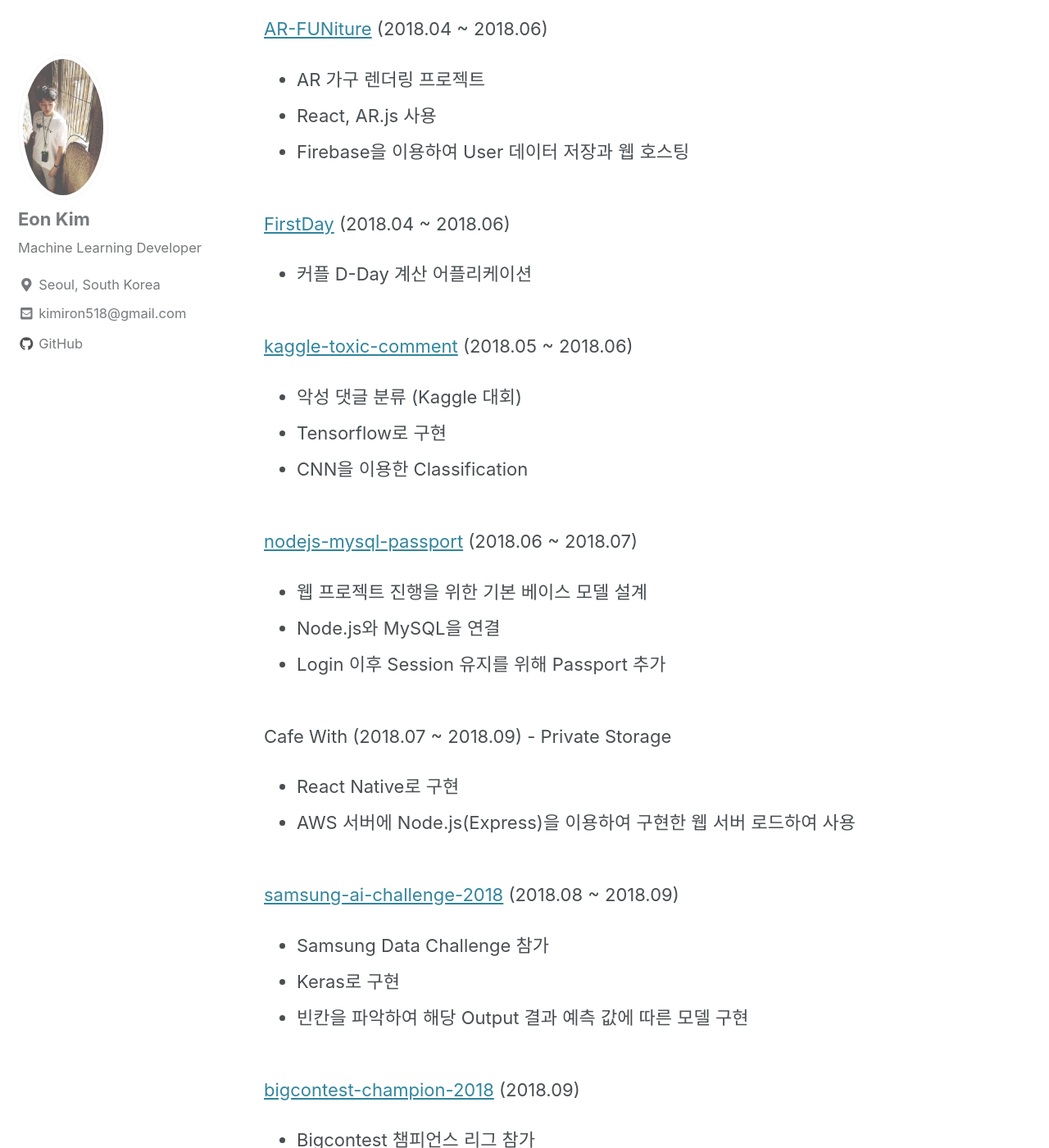
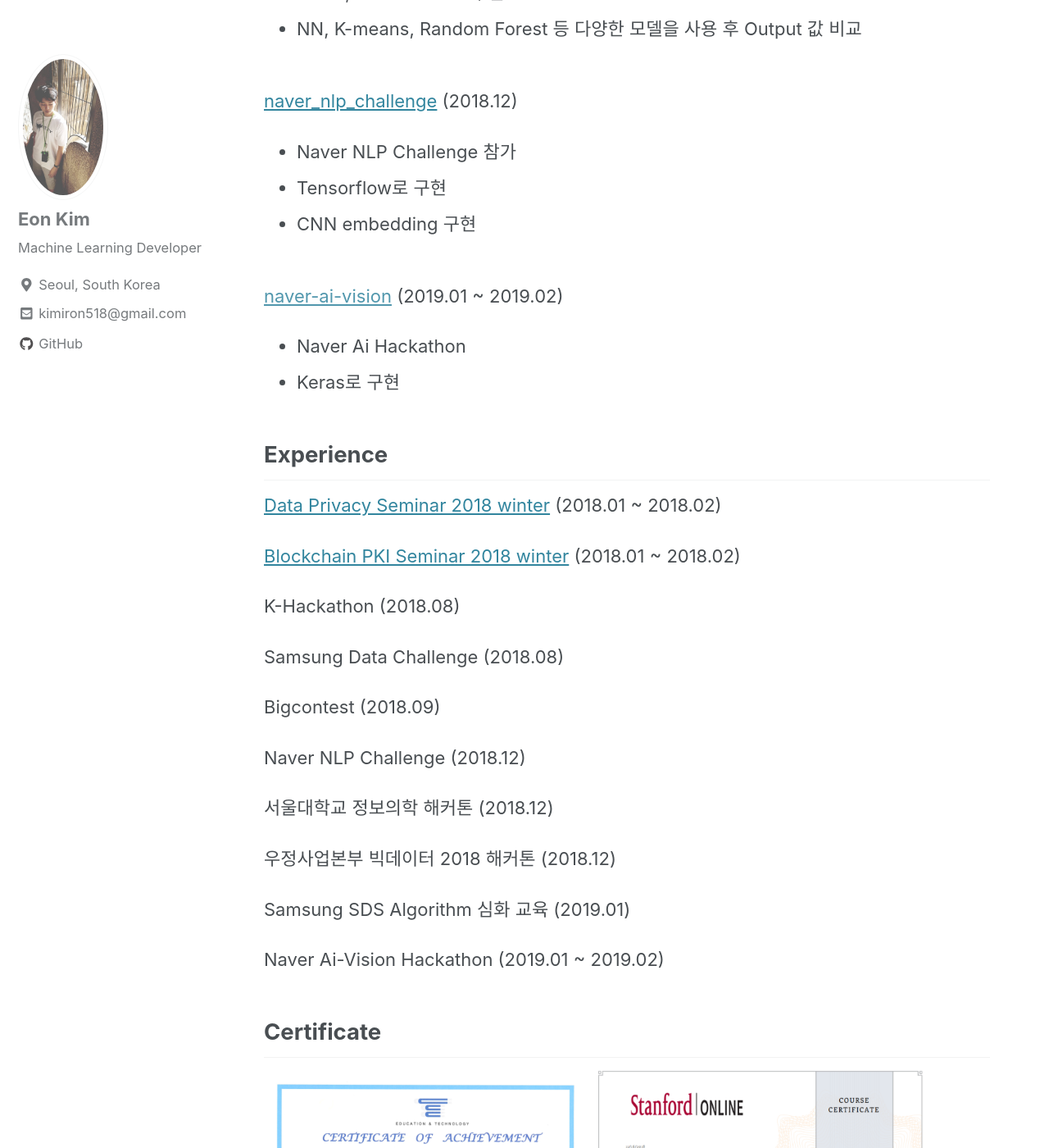
Before and after one commit to thisisiron/thisisiron.github.io, a Jekyll site: the page built from _pages/about.md, in a window 1280 px wide and 1400 px high, scrolled down 1578 px. Shown: the whole window at 82% size. Built offline with Jekyll 4.4.1, drawn with Linux system fonts in a browser that asks for light colours; cached includes are drawn as plain includes; nearby versions of some CDN libraries; some of the changed text lies outside the part shown.

Commit message:
update abouts

```diff
--- a/_pages/about.md
+++ b/_pages/about.md
@@ -15,7 +15,69 @@
 ## Education
 Computer Engineering, MyongJi Univ.
 
-## Projects
+## Project
+<sub>해당 프로젝트 명을 누르면 해당 스토리지로 이동.</sub>
+<br>
+
+[kaggle-toxic-comment](https://github.com/thisisiron/kaggle-toxic-comment) (2018.05 ~ 2018.06)
+- 악성 댓글 분류 (Kaggle 대회)
+- Tensorflow로 구현
+- CNN을 이용한 Classification
+<br><br>
+
+[samsung-ai-challenge-2018](https://github.com/thisisiron/samsung-ai-challenge-2018) (2018.08 ~ 2018.09)
+- Samsung Data Challenge 참가
+- Keras로 구현
+- 빈칸을 파악하여 해당 Output 결과 예측 값에 따른 모델 구현
+<br><br>
+
+[bigcontest-champion-2018](https://github.com/thisisiron/bigcontest-champion-2018) (2018.09)
+- Bigcontest 챔피언스 리그 참가
+- Keras, Scikit learn로 구현
+- NN, K-means, Random Forest 등 다양한 모델을 사용 후 Output 값 비교
+<br><br>
+
+[naver_nlp_challenge](https://github.com/thisisiron/naver_nlp_challenge) (2018.12)
+- Naver NLP Challenge 참가
+- Tensorflow로 구현
+- CNN embedding 구현
+<br><br>
+
+[naver-ai-vision]() (2019.01 ~ 2019.02)
+- Naver Ai Hackathon
+- Keras로 구현
+
+
+## Experience
+[Data Privacy Seminar 2018 winter](http://hmcl.mju.ac.kr/doku.php?id=lab:labmain) (2018.01 ~ 2018.02)
+
+[Blockchain PKI Seminar 2018 winter](http://hmcl.mju.ac.kr/doku.php?id=lab:labmain) (2018.01 ~ 2018.02)
+
+K-Hackathon (2018.08)
+
+Samsung Data Challenge (2018.08)
+
+Bigcontest (2018.09)
+
+Naver NLP Challenge (2018.12)
+
+서울대학교 정보의학 해커톤 (2018.12)
+
+우정사업본부 빅데이터 2018 해커톤 (2018.12)
+
+Samsung SDS Algorithm 심화 교육 (2019.01)
+
+Naver Ai-Vision Hackathon (2019.01 ~ 2019.02)
+
+## Certificate
+<img src="/assets/images/BigdataCertificate.PNG" width="400">
+<img src="/assets/images/MLCertificate.PNG" width="400">
+<img src="/assets/images/NNandDL.PNG" width="400">
+<img src="/assets/images/Improving_DNN.PNG" width="400">
+<img src="/assets/images/Structuring_ML_Projects.PNG" width="400">
+
+
+## Toy Project
 <sub>해당 프로젝트 명을 누르면 해당 스토리지로 이동.</sub>
 <br>
 
@@ -45,12 +107,6 @@
 - 커플 D-Day 계산 어플리케이션
 <br><br>
 
-[kaggle-toxic-comment](https://github.com/thisisiron/kaggle-toxic-comment) (2018.05 ~ 2018.06)
-- 악성 댓글 분류 (Kaggle 대회)
-- Tensorflow로 구현
-- CNN을 이용한 Classification
-<br><br>
-
 [nodejs-mysql-passport](https://github.com/thisisiron/nodejs-mysql-passport) (2018.06 ~ 2018.07)
 - 웹 프로젝트 진행을 위한 기본 베이스 모델 설계
 - Node.js와 MySQL을 연결
@@ -60,18 +116,6 @@
 Cafe With (2018.07 ~ 2018.09) - Private Storage
 - React Native로 구현
 - AWS 서버에 Node.js(Express)을 이용하여 구현한 웹 서버 로드하여 사용
-<br><br>
-
-[samsung-ai-challenge-2018](https://github.com/thisisiron/samsung-ai-challenge-2018) (2018.08 ~ 2018.09)
-- Samsung Data Challenge 참가
-- Keras로 구현
-- 빈칸을 파악하여 해당 Output 결과 예측 값에 따른 모델 구현
-<br><br>
-
-[bigcontest-champion-2018](https://github.com/thisisiron/bigcontest-champion-2018) (2018.09)
-- Bigcontest 챔피언스 리그 참가
-- Keras, Scikit learn로 구현
-- NN, K-means, Random Forest 등 다양한 모델을 사용 후 Output 값 비교
 <br><br>
 
 Coursera-Machine-Learning (2018.11) - Private Storage
@@ -89,28 +133,10 @@
 - Frontend는 Android, Backend는 Django 사용
 <br><br>
 
-
-## Experience
-[Data Privacy Seminar 2018 winter](http://hmcl.mju.ac.kr/doku.php?id=lab:labmain) (2018.01 ~ 2018.02)
-
-[Blockchain PKI Seminar 2018 winter](http://hmcl.mju.ac.kr/doku.php?id=lab:labmain) (2018.01 ~ 2018.02)
-
-K-Hackathon (2018.08)
-
-Naver NLP Challenge (2018.12)
-
-서울대학교 정보의학 해커톤 (2018.12)
-
-우정사업본부 빅데이터 2018 해커톤 (2018.12)
-
-
-## Certificate
-<img src="/assets/images/BigdataCertificate.PNG" width="400">
-<img src="/assets/images/MLCertificate.PNG" width="400">
-<img src="/assets/images/NNandDL.PNG" width="400">
-<img src="/assets/images/Improving_DNN.PNG" width="400">
-<img src="/assets/images/Structuring_ML_Projects.PNG" width="400">
-
+[BoostCamp](https://github.com/thisisiron/BoostCamp) (2018.12)
+- 네이버 검색 API를 활용하여 영화정보를 검색하는 어플리케이션 제작
+- 사용자로부터 검색어를 입력받아 검색결과 목록을 표시
+<br><br>
 
 ## Help
 [codecogs](https://www.codecogs.com/latex/eqneditor.php)
```
Also changed, not shown: _posts/MachineLearning/2019-01-18-CNN 개요.md (+1 -1 lines), _posts/MachineLearning/2019-02-01-kaggle image retrieval.md (+1 -1 lines).
